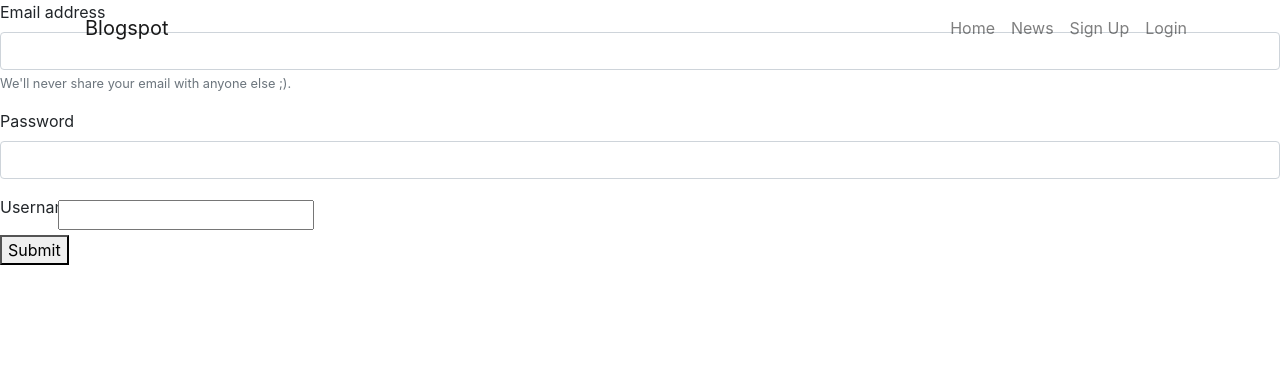
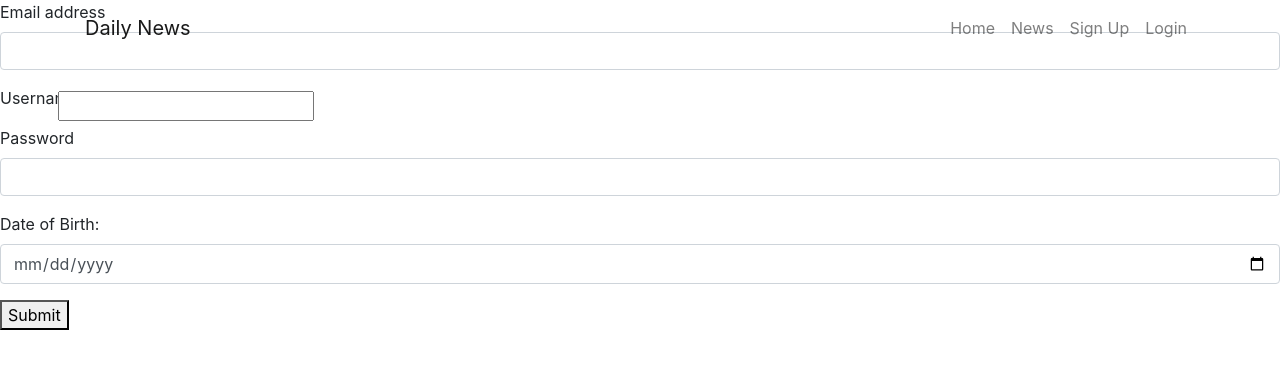
Before and after one commit to PhantomBlade18/WebProgrammingCWK3, a Django app: template DailyNews/news/templates/news/register.html in a window 1280 px wide. Shown: the top 369 px of the page. Run offline with Django 3.2, Linux system fonts and the light colour scheme; the template is opened without the code that fills it, so the values that code supplies are empty; some libraries are stand-ins or nearby versions.

Commit message:
Connected Index to Register Page and vice versa

```diff
--- a/DailyNews/news/templates/news/base.html
+++ b/DailyNews/news/templates/news/base.html
@@ -9,7 +9,7 @@
 <body>
 	<nav class="navbar navbar-expand-lg navbar-light fixed-top" id="mainNav">
 		<div class="container">
-			<a class="navbar-brand" href="index.html">Blogspot</a>
+			<a class="navbar-brand" href="{% url 'index' %}">Daily News</a>
 			<button class="navbar-toggler navbar-toggler-right" type="button" data-toggle="collapse" data-target="#navbarResponsive" aria-controls="navbarResponsive" aria-expanded="false" aria-label="Toggle navigation">
 				Menu
 				<i class="fas fa-bars"></i>
@@ -17,13 +17,13 @@
 			<div class="collapse navbar-collapse" id="navbarResponsive">
 				<ul class="navbar-nav ml-auto">
 					<li class="nav-item">
-						<a class="nav-link" href="">Home</a>
+						<a class="nav-link" href="{% url 'index' %}">Home</a>
 					</li>
 					<li class="nav-item">
 						<a class="nav-link" href="">News</a>
 					</li>
 					<li class="nav-item">
-						<a class="nav-link" href="">Sign Up</a>
+						<a class="nav-link" href="{% url 'signup' %}">Sign Up</a>
 					</li>
 					<li class="nav-item">
 						<a class="nav-link" href="">Login</a>
@@ -39,6 +39,6 @@
 	{% endblock %}
 	<br>
 	<script src="https://code.jquery.com/jquery-3.3.1.min.js"></script>
-	<script src="{% static 'mainapp/scripts.js' %}"></script>
+	<script src="{% static 'news/scripts.js' %}"></script>
 </body>
 </html>
--- a/DailyNews/news/templates/news/register.html
+++ b/DailyNews/news/templates/news/register.html
@@ -1,22 +1,26 @@
-{% extends 'base.html'%}
+{% extends 'news/base.html'%}
 
 
 
 {% block content %}
-      <form method ="POST" action = "registerMemberView">
+<form method="POST" action="{% url 'registerUserView' %}">
     {% csrf_token %}
     <div class="form-group">
         <label for="exampleInputEmail1">Email address</label>
-          <input id="registerEmail" type="email" class="form-control">
-          <small class="form-text text-muted">We'll never share your email with anyone else ;).</small>
+        <input id="registerEmail" type="email" class="form-control" name="email">
+    </div>
+    <div class="form-group">
+        <label id="emailRegister" class="form-check-label" for="username">Username</label>
+        <input id="registerMember" type="text" class="form-check-input" name="username">
     </div>
     <div class="form-group">
         <label for="registerPass">Password</label>
-          <input type="password" class="form-control" id="registerPass">
+        <input type="password" class="form-control" id="registerPass" name="password">
     </div>
+
     <div class="form-group">
-          <label id="emailRegister" class="form-check-label" for="username">Username</label>
-          <input id="registerMember" type="text" class="form-check-input">
+        <label for="dob">Date of Birth: </label>
+        <input type="date" class="form-control" id="fdate" name="dob" />
     </div>
     <button type="submit" id="registerSubmit">Submit</button>
 </form>
--- a/DailyNews/news/urls.py
+++ b/DailyNews/news/urls.py
@@ -4,7 +4,8 @@ from . import views
 urlpatterns = [
     #path('DeleteMovie/<int:mid>/',views.DeleteMovie, name = 'DeleteMovie'), EXAMPLE
 
-    path('registerUser', views.registerUserView, name = 'registerUserView'),
+    path('registerUser/', views.registerUserView, name = 'registerUserView'),
     path('', views.index, name='index'),
+    path('register/', views.signup, name='signup'),
 
 ]
```
Also changed, not shown: DailyNews/news/views.py (+20 -1 lines). Lines whose indentation alone changed are shown as unchanged.
